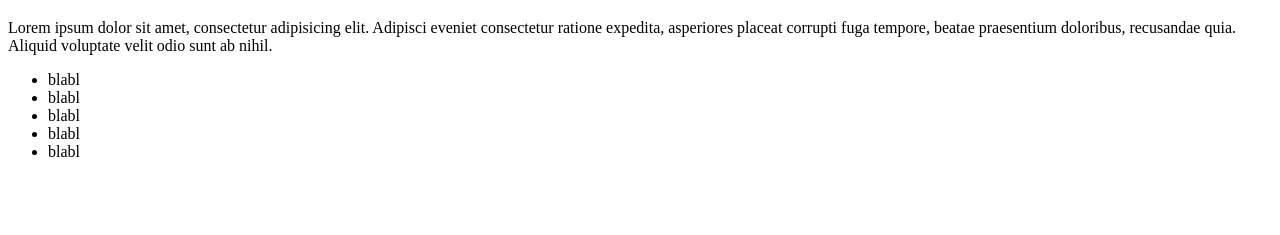
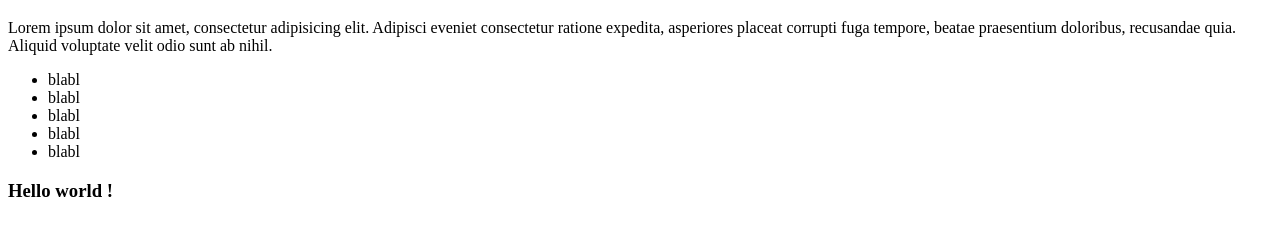
Before and after one commit to aleborgne/interactive-radio, a plain HTML site: page index.html in a window 1280 px wide. Shown: the part 61-296 px from the top of the page. Drawn offline with Linux system fonts and the light colour scheme.

Commit message:
add h3 "hello world"

```diff
--- a/index.html
+++ b/index.html
@@ -16,5 +16,8 @@
         <li>blabl</li>
         <li>blabl</li>
     </ul>
+
+<h3>Hello world !</h3>
+
 </body>
 </html>
```
